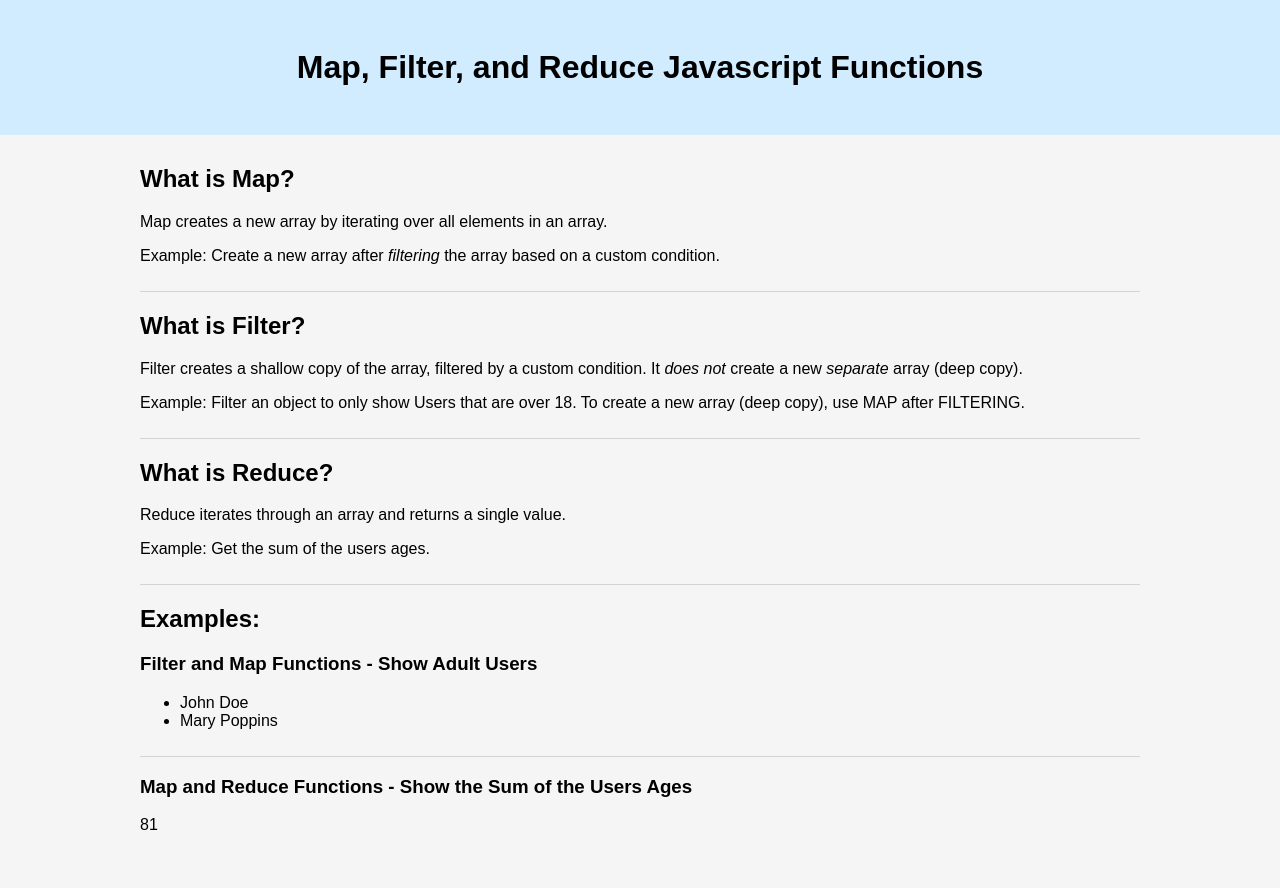
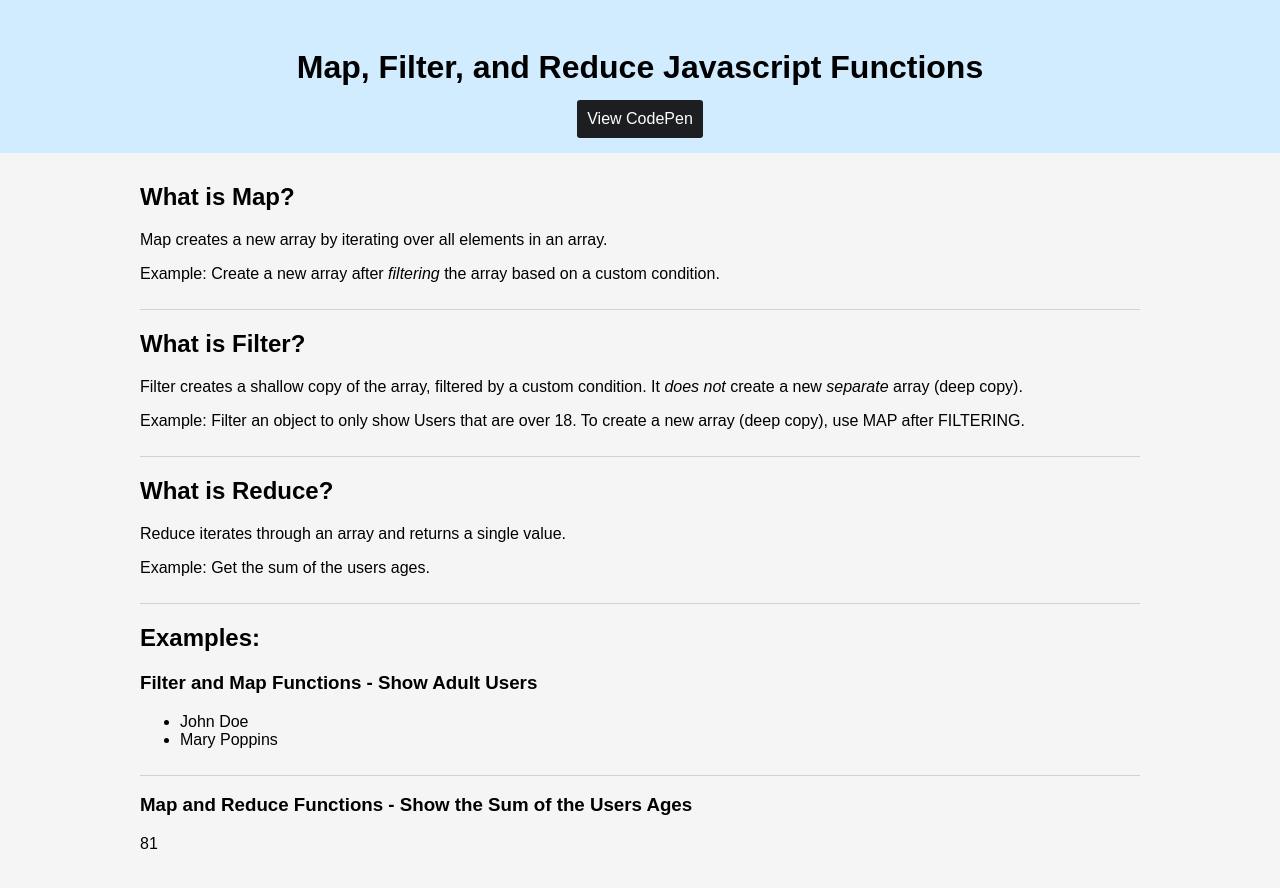
Before and after one commit to tatjudy/Map-Filter-Reduce, a plain HTML site: page index.html in a window 1280 px wide. Drawn offline with Linux system fonts and the light colour scheme.

```diff
--- a/index.html
+++ b/index.html
@@ -10,6 +10,7 @@
    <body>
       <header>
          <h1>Map, Filter, and Reduce Javascript Functions</h1>
+         <a href="https://codepen.io/tatjudy/pen/JjmGrEz?editors=0110" target="_blank">View CodePen</a>
       </header>
       <main>
          <section class="info">
--- a/styles.css
+++ b/styles.css
@@ -9,17 +9,37 @@
 
 header {
     background-color: #D1EBFF;
-    display: flex;
-    align-items: center;
-    justify-content: center;
     padding: 30px 0;
     margin-bottom: 30px;
+    position: relative;
 }
 
 header h1 {
     text-align: center;
     font-size: 32px;
     line-height: 1;
+    margin-bottom: 40px;
+}
+
+header a {
+    position: absolute;
+    bottom: 10%;
+    left: 0;
+    right: 0;
+    display: block;
+    width: fit-content;
+    text-align: center;
+    margin: 0 auto;
+    padding: 10px;
+    border-radius: 3px;
+    color: #fff;
+    background-color: #1D1E22;
+    text-decoration: none;
+    transition: 0.3s ease;
+}
+
+header a:hover {
+    bottom: 12%;
 }
 
 main {
```
